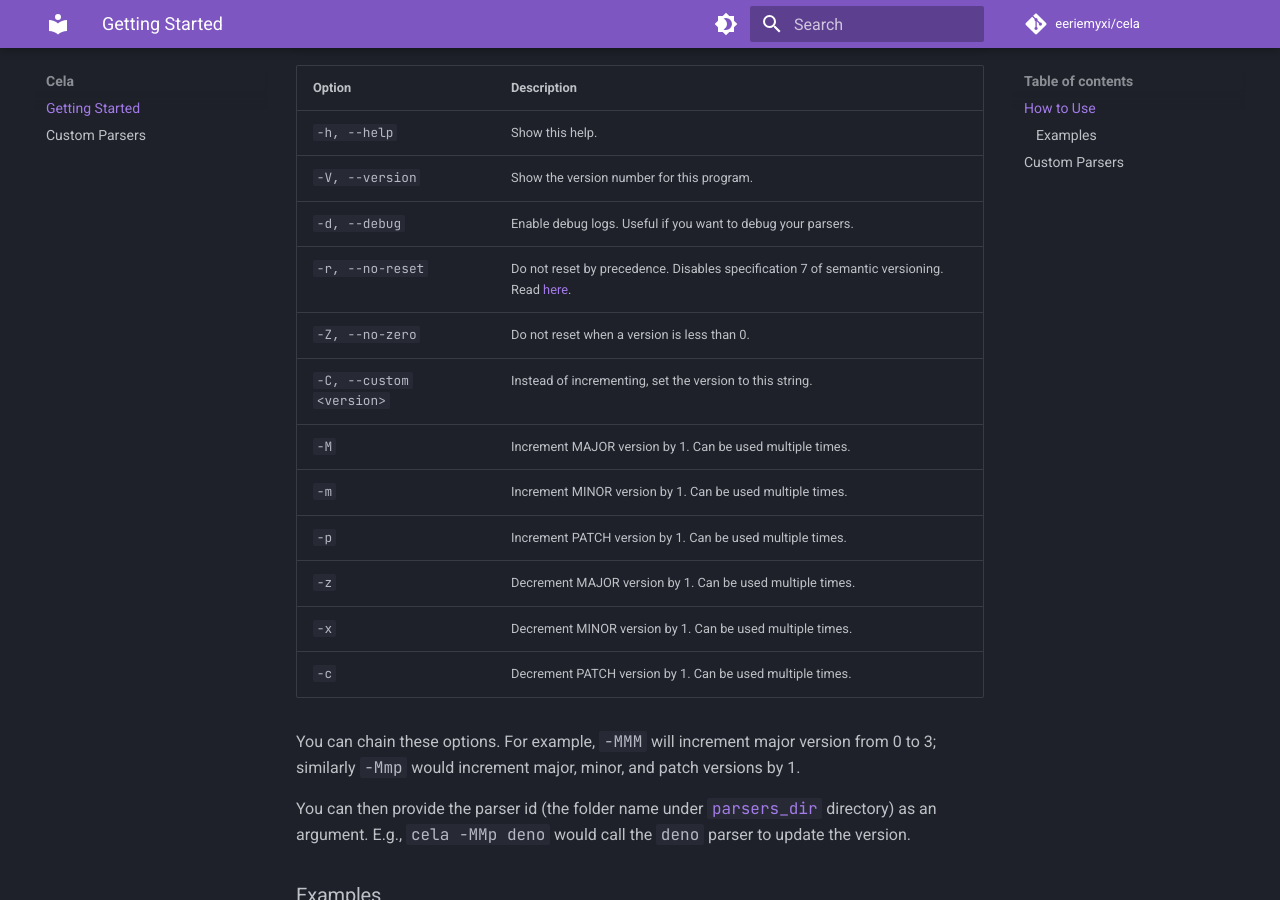
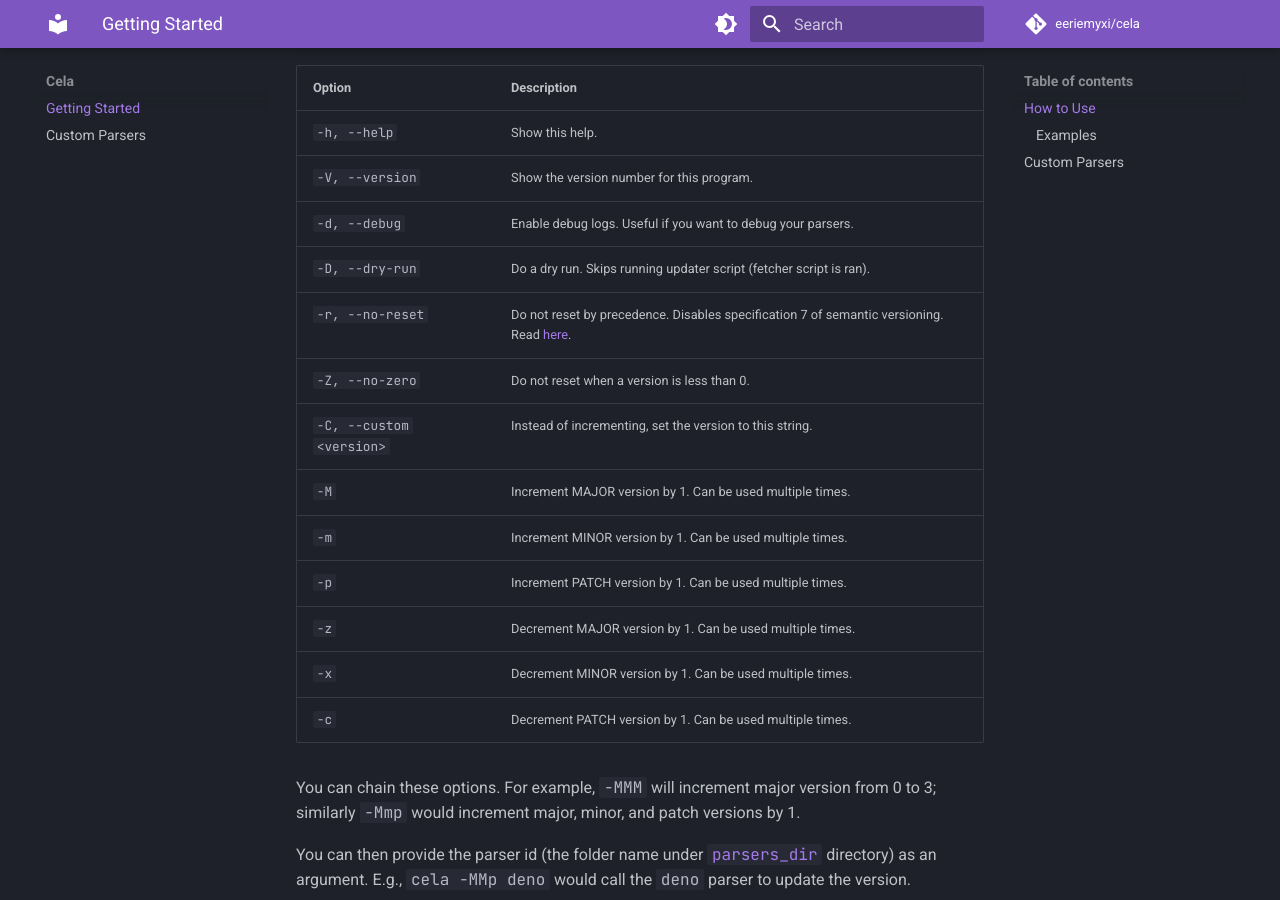
Before and after one commit to eeriemyxi/cela, an MkDocs documentation site: the page built from docs/index.md, in a window 1280 px wide and 900 px high, scrolled down 365 px. Built offline with MkDocs 1.6.1 and Material for MkDocs 9.7.7, drawn with Linux system fonts in a browser that asks for light colours; comment, search, counter and statistics services are not loaded.

Commit message:
feat(docs): update docs

```diff
--- a/docs/index.md
+++ b/docs/index.md
@@ -15,6 +15,7 @@
 | `-h, --help`             | Show this help.                                                                   |
 | `-V, --version`          | Show the version number for this program.                                         |
 | `-d, --debug`            | Enable debug logs. Useful if you want to debug your parsers.                      |
+| `-D, --dry-run`          | Do a dry run. Skips running updater script (fetcher script is ran).               |
 | `-r, --no-reset`         | Do not reset by precedence. Disables specification 7 of semantic versioning. Read [here](https://semver.org/#spec-item-7). |
 | `-Z, --no-zero`          | Do not reset when a version is less than 0.                                       |
 | `-C, --custom <version>` | Instead of incrementing, set the version to this string.                          |
```
